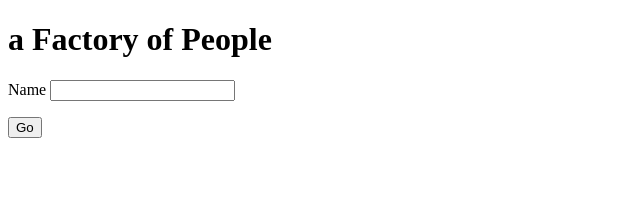
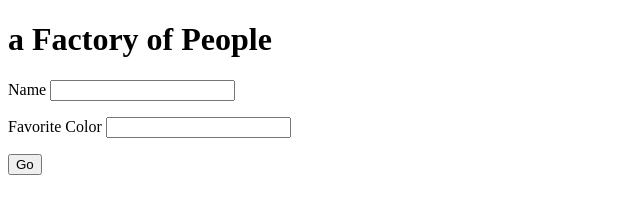
Before and after one commit to ehavlin/people-factory, a plain HTML site: page index.html in a window 1280 px wide. Shown: the whole page, without its empty margins (0-640 px from the left). Drawn offline with Linux system fonts and the light colour scheme.

Commit message:
Add color text box and update heading with it.

```diff
--- a/index.html
+++ b/index.html
@@ -18,6 +18,10 @@
                       <input type="text" name="personName">
                   </p>
                   <p>
+                      <label for="personColor">Favorite Color</label>
+                      <input type="text" name="personColor">
+                  </p>
+                  <p>
                       <button type="submit">Go</button>
                   </p>
               </form>
--- a/index.js
+++ b/index.js
@@ -4,7 +4,7 @@ function handleSubmit(ev) {
     ev.preventDefault()
     const f = ev.target
     const heading = document.querySelector('h1')
-    heading.textContent = f.personName.value
+    heading.textContent = f.personName.value + "'s favorite color is " + f.personColor.value
 }
 
 personForm.addEventListener('submit', handleSubmit)
```
Also changed, not shown: 1 other file.
